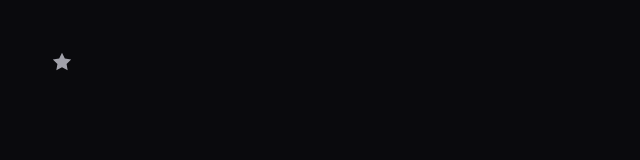
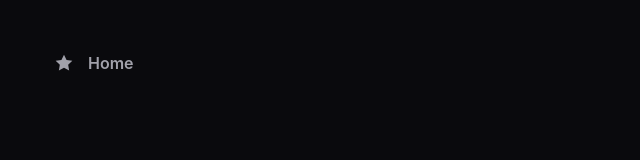
Before and after one commit to Grintaking19/kinlo, a React (Vite) app in the folder apps/client/: page / in a window 1280 px wide. Shown: the top 160 px of the page, without its empty margins (0-640 px from the left). Built offline with nearby package versions, Linux system fonts and the light colour scheme.

Commit message:
feat(SideNavItem): :sparkles: Finished SideNavItem primitive component

```diff
--- a/apps/client/src/App.jsx
+++ b/apps/client/src/App.jsx
@@ -1,4 +1,4 @@
-import NavItem from "./components/layout/NavItem.jsx";
+import SideNavItem from "./components/layout/SideNavItem";
 import React from "react";
 import "./App.css";
 
@@ -12,13 +12,15 @@
 
     <div className="bg-bg min-h-screen p-10">
       <div className="flex flex-col gap-4">
-        <NavItem
+        <SideNavItem
           href="#"
           size="sm"
           icon={<svg className="w-full h-full" viewBox="0 0 24 24" fill="none" xmlns="http://www.w3.org/2000/svg"><path d="M12 2L15.09 8.26L22 9.27L17 14.14L18.18 21.02L12 17.77L5.82 21.02L7 14.14L2 9.27L8.91 8.26L12 2Z" fill="currentColor"/></svg>}
+          label="Home"
           aria-label="Home"
           active={activeItem}
           onClick={handleClick}
+          notificationCount={0}
         />
         </div>
     </div>
--- /dev/null
+++ b/apps/client/src/components/layout/SideNavItem.jsx
@@ -0,0 +1,72 @@
+const VARIANTS = {
+  minimal: {
+    active: "bg-surface-2 text-primary-300",
+    inactive: "bg-transparent text-text-secondary hover:bg-surface-2/60",
+  },
+};
+
+const SideNavItem = ({
+  href = "#",
+  icon = null,
+  label = null,
+  className = "",
+  active = false,
+  variant = "minimal",
+  "aria-label": ariaLabel,
+  notificationCount = 0,
+  ...props
+}) => {
+  /**
+   * Guarding against Missing/Invalid Props
+   */
+
+  if (import.meta.env.DEV && !ariaLabel) {
+    console.warn(
+      "NavItem: `aria-label` is required — this control has no visible text label.",
+    );
+  }
+
+  if (import.meta.env.DEV && !label) {
+    console.error(
+      "NavItem: `label` is required — this control has no visible text label.",
+    );
+  }
+
+  if (import.meta.env.DEV && !VARIANTS[variant]) {
+    console.error(
+      `NavItem: \`variant\` must be one of ${Object.keys(VARIANTS).join(", ")}. Received: ${variant}`,
+    );
+  }
+
+  if (import.meta.env.DEV && !icon) {
+    console.error(
+      "NavItem: `icon` is required — this control has no visible icon.",
+    );
+  }
+
+  const stateClasses = active
+    ? VARIANTS[variant].active
+    : VARIANTS[variant].inactive;
+
+  return (
+    <a
+      href={href}
+      className={`flex flex-row items-center justify-start px-3.5 py-2.75 gap-3.5 transition-all duration-300 ease-in-out rounded-lg
+        ${stateClasses} ${className}
+        `}
+      {...props}
+    >
+      <span className={`w-5 h-5 shrink-0`}>{icon}</span>
+      <span className={`flex text-base font-semibold leading-normal  w-full`}>
+        {label}
+      </span>
+      {notificationCount > 0 && (
+        <span className="flex justify-center items-center ml-auto text-xs font-semibold bg-pink-500 text-text  rounded-full px-2 py-0.5">
+          {notificationCount}
+        </span>
+      )}
+    </a>
+  );
+};
+
+export default SideNavItem;
```
